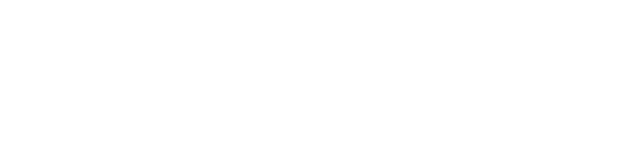
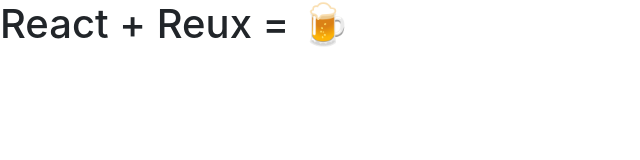
Before and after one commit to skyrbe/React-Starter, a React app: page index.html in a window 1280 px wide. Shown: the whole page, without its empty margins (0-640 px from the left). Built offline with nearby package versions, Linux system fonts and the light colour scheme.

Commit message:
Removed trailing comma in package.json

```diff
--- a/index.html
+++ b/index.html
@@ -5,6 +5,7 @@
     <link rel="stylesheet" href="https://cdn.rawgit.com/twbs/bootstrap/48938155eb24b4ccdde09426066869504c6dab3c/dist/css/bootstrap.min.css">
   </head>
   <body>
+    <h1>React + Reux = 🍺</h1>
     <div class="container"></div>
   </body>
   <script src="bundle.js"></script>
--- a/package.json
+++ b/package.json
@@ -21,6 +21,6 @@
     "react": "^0.14.3",
     "react-dom": "^0.14.3",
     "react-redux": "^4.0.0",
-    "redux": "^3.0.4",
+    "redux": "^3.0.4"
   }
 }
```
